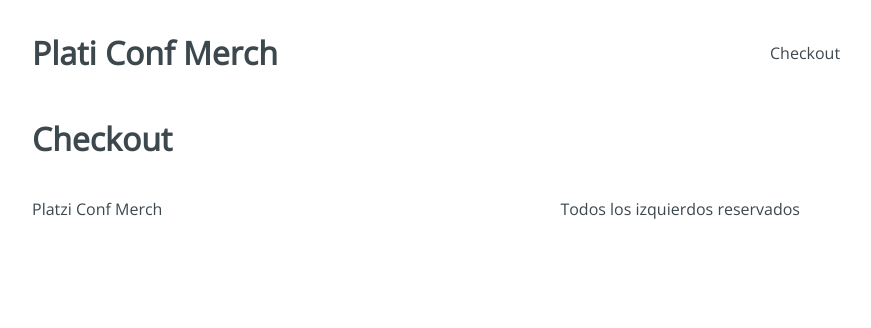
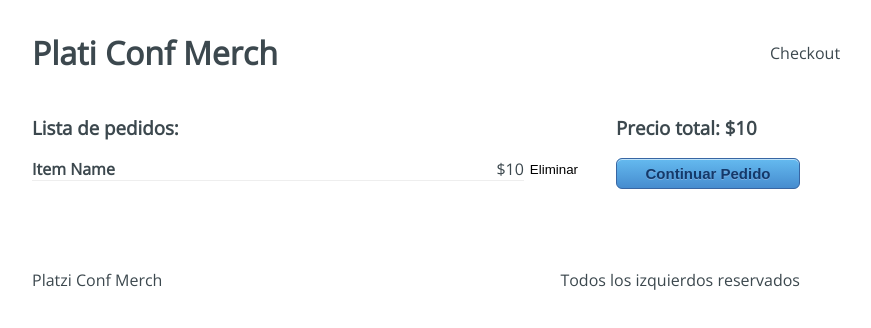
Before and after one commit to Neyen999/platziconf-merch, a React app: page /checkout in a window 1280 px wide. Shown: the top 328 px of the page, without its empty margins (224-1095 px from the left). Built offline with nearby package versions, Linux system fonts and the light colour scheme.

Commit message:
Maquetación y estilos del formulario de checkout

```diff
--- a/src/components/Product.jsx
+++ b/src/components/Product.jsx
@@ -1,3 +1,4 @@
+/* eslint-disable arrow-body-style */
 import React from 'react';
 
 const Product = ({ product }) => {
--- a/src/components/Products.jsx
+++ b/src/components/Products.jsx
@@ -1,3 +1,4 @@
+/* eslint-disable arrow-body-style */
 import React from 'react';
 import Product from './Product';
 import '../styles/components/Products.css';
--- a/src/containers/Checkout.jsx
+++ b/src/containers/Checkout.jsx
@@ -1,7 +1,26 @@
+/* eslint-disable arrow-body-style */
 import React from 'react';
+import '../styles/components/Checkout.css';
 
 const Checkout = () => {
-  return <h1>Checkout</h1>;
+  return (
+    <div className="Checkout">
+      <div className="Checkout-content">
+        <h3>Lista de pedidos: </h3>
+        <div className="Checkout-item">
+          <div className="Checkout-element">
+            <h4>Item Name</h4>
+            <span>$10</span>
+          </div>
+          <button type="button">Eliminar</button>
+        </div>
+      </div>
+      <div className="Checkout-sidebar">
+        <h3>Precio total: $10</h3>
+        <button type="button">Continuar Pedido</button>
+      </div>
+    </div>
+  );
 };
 
 export default Checkout;
--- a/src/containers/Home.jsx
+++ b/src/containers/Home.jsx
@@ -1,3 +1,4 @@
+/* eslint-disable arrow-body-style */
 import React from 'react';
 import Products from '../components/Products';
 import initialState from '../initialState';
--- a/src/containers/Information.jsx
+++ b/src/containers/Information.jsx
@@ -1,3 +1,4 @@
+/* eslint-disable arrow-body-style */
 import React from 'react';
 
 const Information = () => {
--- a/src/containers/NotFound.jsx
+++ b/src/containers/NotFound.jsx
@@ -1,3 +1,4 @@
+/* eslint-disable arrow-body-style */
 import React from 'react';
 
 const NotFound = () => {
--- a/src/containers/Payment.jsx
+++ b/src/containers/Payment.jsx
@@ -1,3 +1,4 @@
+/* eslint-disable arrow-body-style */
 import React from 'react';
 
 const Payment = () => {
--- a/src/containers/Success.jsx
+++ b/src/containers/Success.jsx
@@ -1,3 +1,4 @@
+/* eslint-disable arrow-body-style */
 import React from 'react';
 
 const Success = () => {
```
